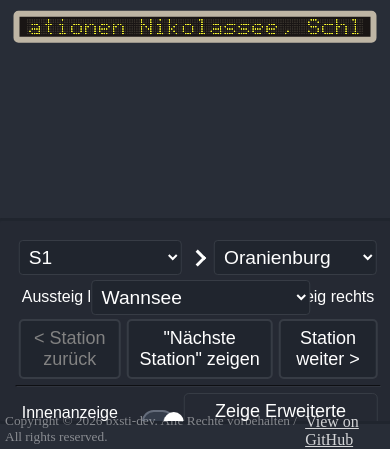
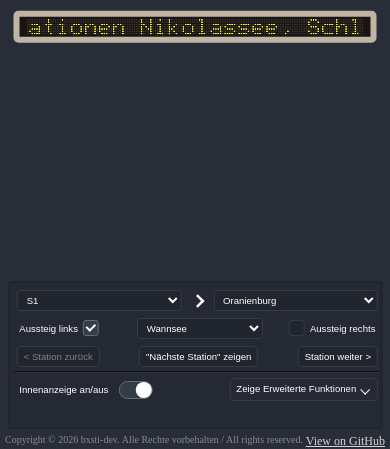
Before and after one commit to bxsti-dev/Br481-Innenanzeige-Simulator, a Flask app: page / in a window 390 px wide. Shown: the part 395-844 px from the top of the page. Run offline with Flask 3, Linux system fonts and the light colour scheme.

Commit message:
add: usable UI on mobile

```diff
--- a/static/style.css
+++ b/static/style.css
@@ -469,3 +469,21 @@ footer a{
     color: white;
     opacity: 80%;
 }
+
+/**************************************/
+
+@media (max-width: 960px) {
+    html {
+        font-size: 12px;
+    }
+    button, select{
+        padding: 0.4em 0.6em;
+        font-size: 1rem;
+        min-width: 0;
+    }
+    #control_box{
+        zoom: 0.8;
+        margin: 0 auto;
+        padding: 0;
+    }
+}
```
Also changed, not shown: README.md.
